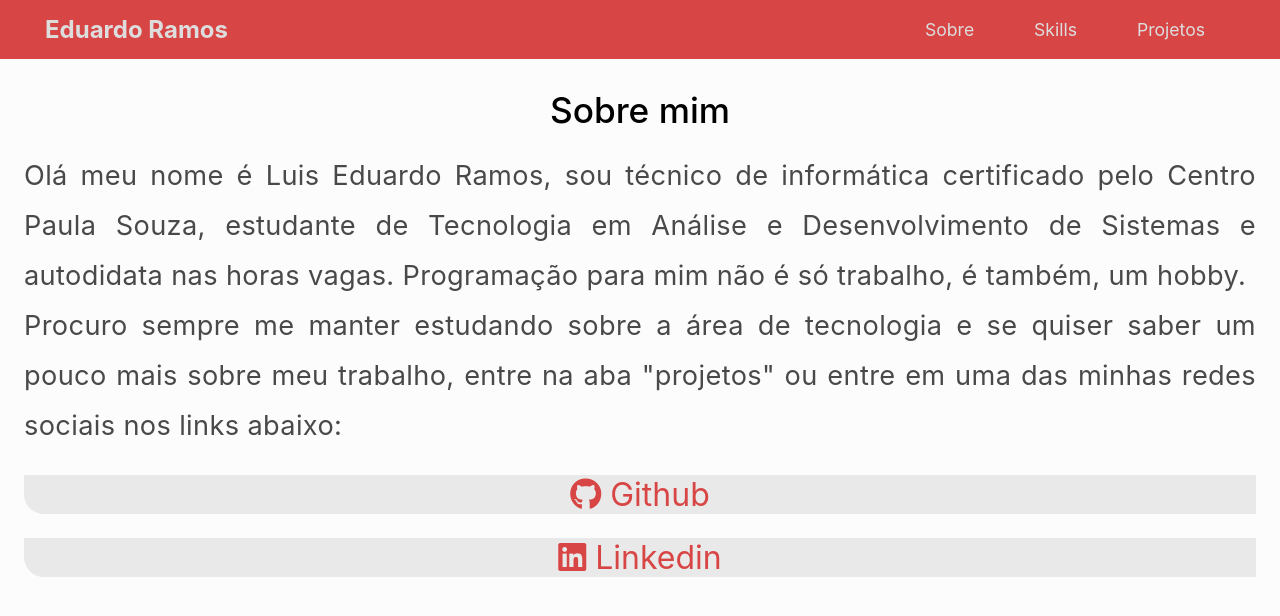
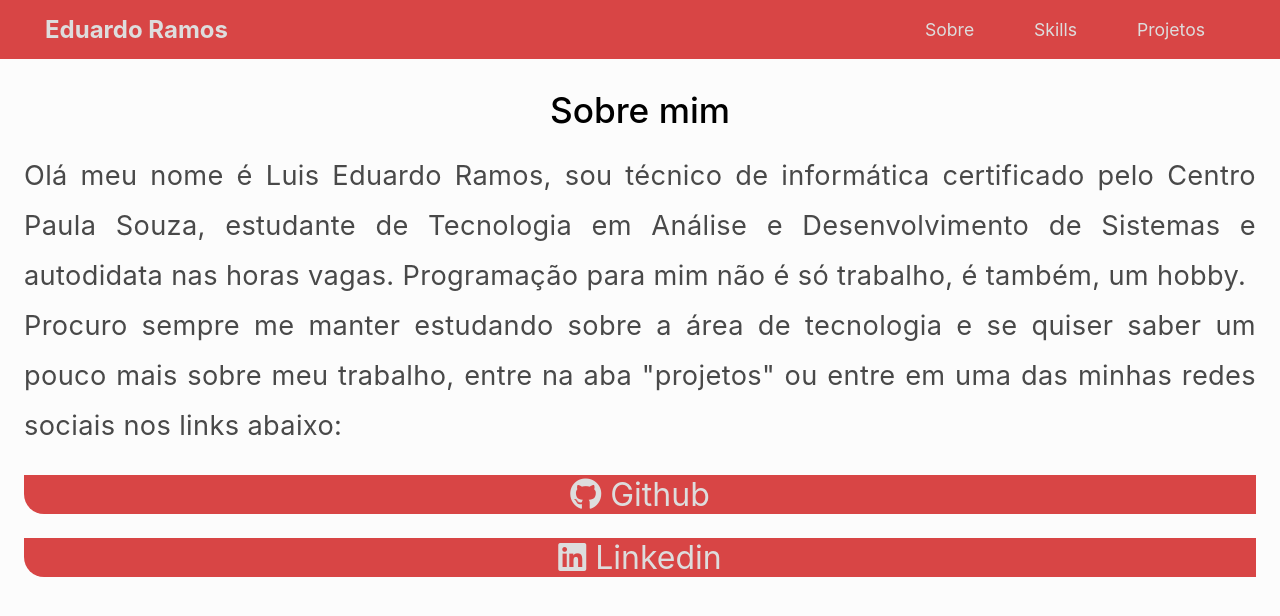
Before and after one commit to eduardoramos1/portfolio-React-Version, a React (Create React App) app: page / in a window 1280 px wide. Shown: the top 616 px of the page. Built offline with nearby package versions, Linux system fonts and the light colour scheme.

Commit message:
Add projetos e ajustando css

```diff
--- a/package.json
+++ b/package.json
@@ -7,7 +7,8 @@
     "react": "^16.10.2",
     "react-dom": "^16.10.2",
     "react-router-dom": "^5.1.2",
-    "react-scripts": "3.2.0"
+    "react-scripts": "3.2.0",
+    "react-transition-group": "^4.3.0"
   },
   "scripts": {
     "start": "react-scripts start",
--- a/src/App.css
+++ b/src/App.css
@@ -80,7 +80,6 @@ nav li {
 }
 
 .icon a {
-	color: var(--red);
 	display: block;
 	font-size: 2rem;
 	text-decoration: none;
@@ -122,12 +121,21 @@ nav li {
 	color: var(--dark);
 }
 
+.bg-red {
+	background: var(--red);
+	color: var(--white-smoke);
+}
+
 .button {
 	border-bottom-left-radius: 20px;
 }
 
 .bg-light:hover {
-	opacity: 0.9;
+	opacity: 0.8;
+	box-shadow: var(--dark) 1px 1px 5px;
+}
+
+.bg-red:hover {
 	box-shadow: var(--dark) 1px 1px 5px;
 }
 
@@ -152,6 +160,7 @@ nav li {
 }
 
 .card {
+	box-sizing: border-box;
 	padding: 1rem;
 	border: #ccc 1px dotted;
 	margin: 0.7rem 0;
@@ -207,7 +216,7 @@ nav li {
 	}
 }
 
-@media (max-width: 399px) {
+@media (max-width: 450px) {
 	html {
 		font-size: 12px;
 	}
--- a/src/components/About.jsx
+++ b/src/components/About.jsx
@@ -23,22 +23,22 @@ function About() {
 					</div>
 				</Grid>
 				<Grid item xs={12}>
-					<div className="bg-light button">
-						<span class="icon">
+					<div className="bg-red button">
+						<span className="icon">
 							<a href="https://github.com/eduardoramos1" target="tab">
-								<i class="fab fa-github"></i> Github
+								<i className="fab fa-github"></i> Github
 							</a>
 						</span>
 					</div>
 				</Grid>
 				<Grid item xs={12}>
-					<div className="bg-light button mb-3">
-						<span class="icon">
+					<div className="bg-red button mb-3">
+						<span className="icon">
 							<a
 								href="https://www.linkedin.com/in/eduardoramosxavier"
 								target="tab"
 							>
-								<i class="fab fa-linkedin"></i> Linkedin
+								<i className="fab fa-linkedin"></i> Linkedin
 							</a>
 						</span>
 					</div>
--- a/src/components/Projects.jsx
+++ b/src/components/Projects.jsx
@@ -7,9 +7,9 @@ export default function Projects(props) {
 			<h2 className="h2 about">Meus Projetos</h2>
 			<div className="grid-projects">
 				{" "}
-				{props.portfolioProjects.map(p => {
+				{props.portfolioProjects.map((p, i) => {
 					return (
-						<div className="card grid-row-3">
+						<div className="card grid-row-3" key={i}>
 							<h3 className="mb-3">{p.project}</h3>
 							<div>
 								<p className="mb-2">Tecnologias utilizadas: {p.tecnologies}</p>
```
Also changed, not shown: 1 other file (tests, documents, lock files or other folders).
